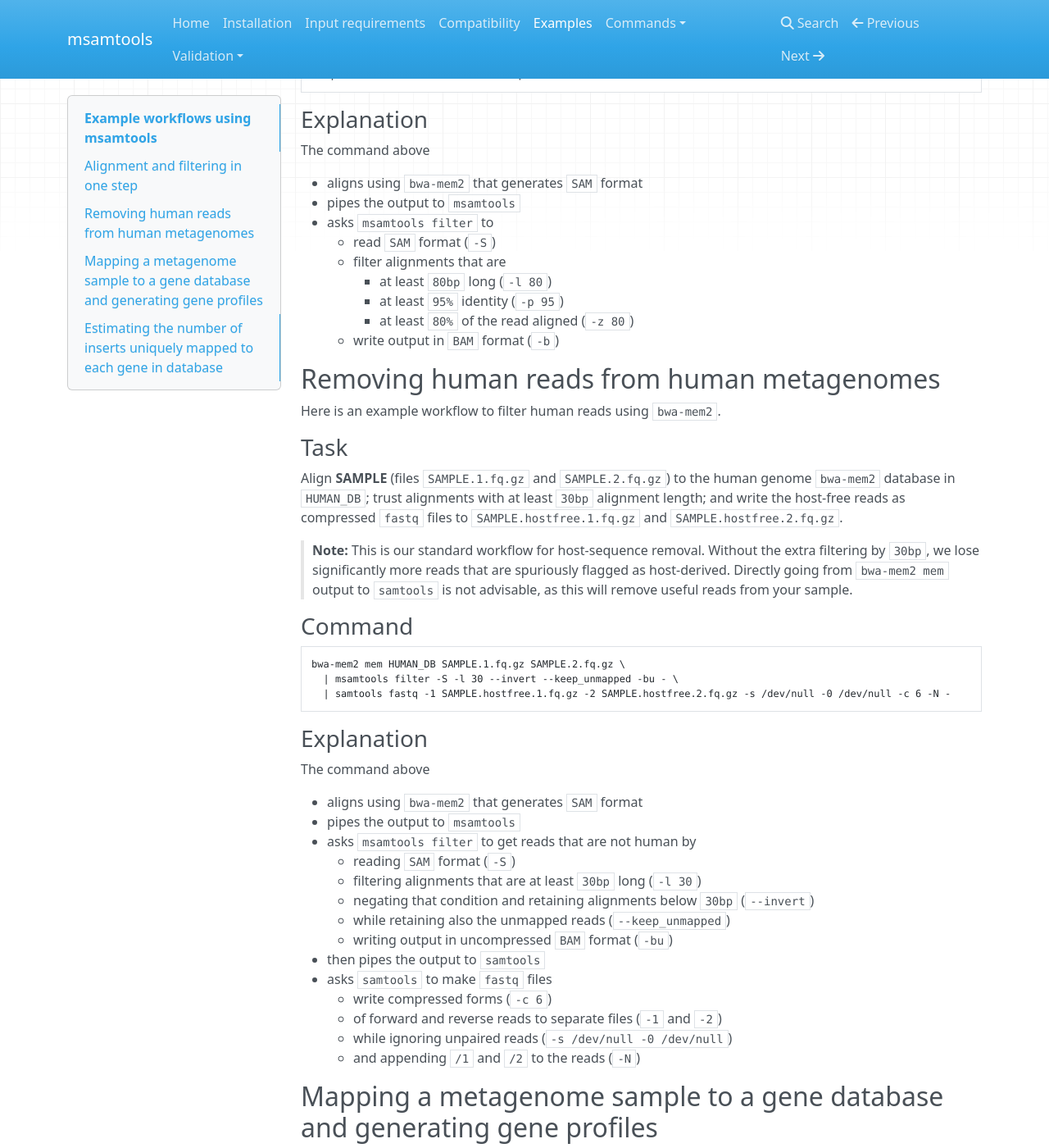
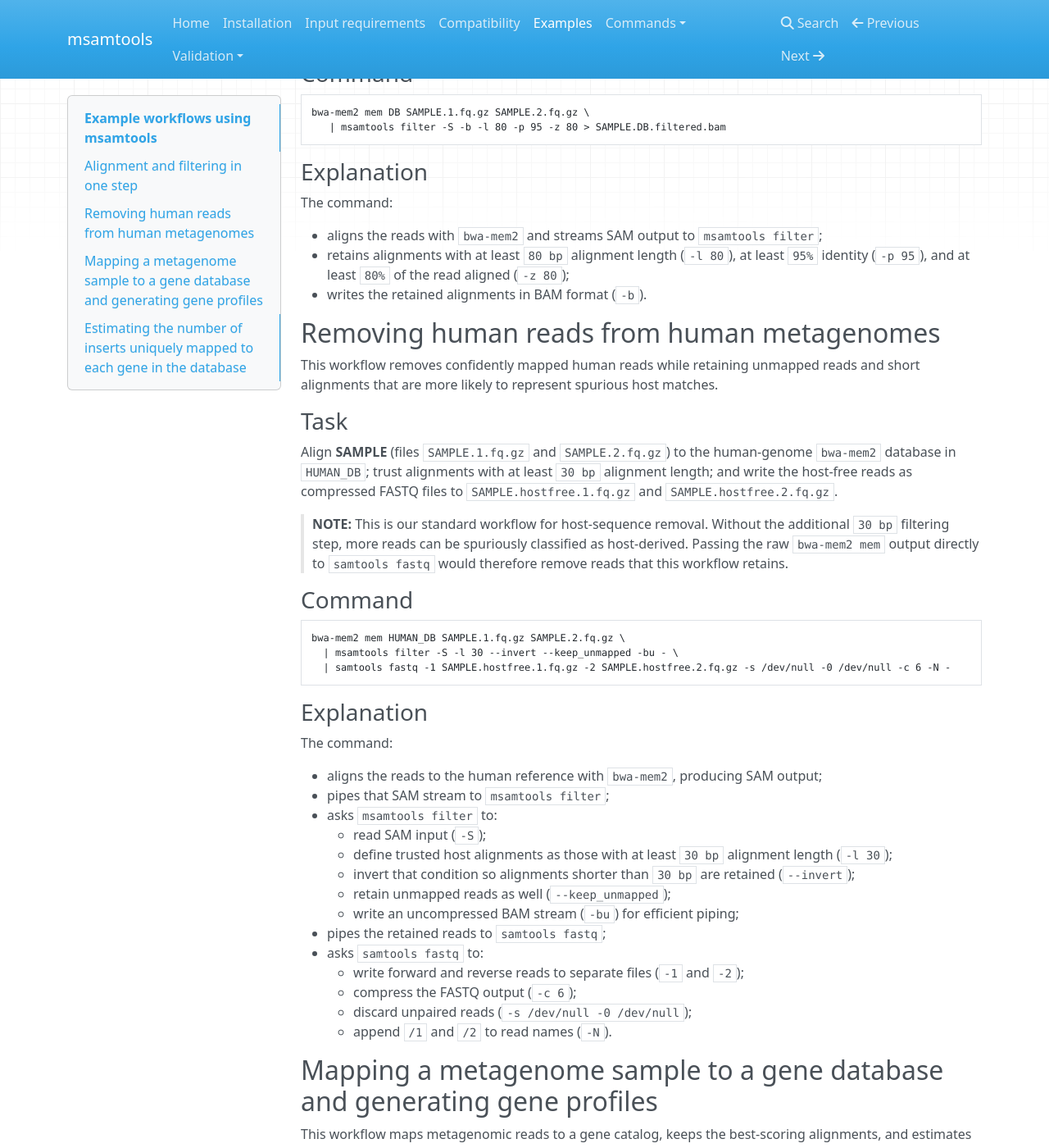
Before and after one commit to arumugamlab/msamtools, an MkDocs documentation site: the page built from docs/examples.md, in a window 1280 px wide and 1400 px high, scrolled down 509 px. Shown: the whole window at 82% size. Built offline with MkDocs 1.6.1, drawn with Linux system fonts in a browser that asks for light colours; nearby versions of some CDN libraries; some of the changed text lies outside the part shown.

Commit message:
docs: refine example workflows
- retain detailed explanation for the host-removal workflow
- simplify the remaining workflow explanations
- standardize alignment and insert terminology
- clarify streaming behavior across examples

````diff
--- a/docs/examples.md
+++ b/docs/examples.md
@@ -1,24 +1,29 @@
 # Example workflows using msamtools
 
 Similar to **samtools**, **msamtools** is designed to work on a stream,
-avoiding creation of intermediate files. Here are some example
-workflows using streams that **msamtools** will be useful in.
+avoiding creation of intermediate files. The examples below show common
+workflows that combine msamtools with aligners and samtools.
 
 > **NOTE:** Workflows using `--besthit` or `--uniqhit` require contiguous
 > QNAME grouping. See [Input requirements](input-requirements.md#qname-grouping).
 
+The human-read removal workflow is explained in more detail; the remaining
+examples focus on the options most relevant to each task.
+
 ## Alignment and filtering in one step
 
-If your aligner can write to `stdout`, then you can directly pipe the output
-to **msamtools** and filter on the fly.
+If your aligner can write to `stdout`, its output can be piped directly to
+**msamtools** and filtered on the fly.
 
 ### Task
+
 Align **SAMPLE** (files `SAMPLE.1.fq.gz` and `SAMPLE.2.fq.gz`) to the
-`bwa-mem2` database in `DB`; retain alignments at least `80bp` long,
-with at least `95%` identity, covering at least `80%` of the read;
-and write output to `SAMPLE.DB.filtered.bam`.
+`bwa-mem2` database in `DB`; retain alignments with an alignment length of at
+least `80 bp`, at least `95%` identity, and at least `80%` of the read aligned;
+and write the output to `SAMPLE.DB.filtered.bam`.
 
 ### Command
+
 ```bash
 bwa-mem2 mem DB SAMPLE.1.fq.gz SAMPLE.2.fq.gz \
    | msamtools filter -S -b -l 80 -p 95 -z 80 > SAMPLE.DB.filtered.bam
@@ -26,35 +31,33 @@ bwa-mem2 mem DB SAMPLE.1.fq.gz SAMPLE.2.fq.gz \
 
 ### Explanation
 
-The command above
+The command:
 
-* aligns using `bwa-mem2` that generates `SAM` format
-* pipes the output to `msamtools`
-* asks `msamtools filter` to
-    * read `SAM` format (`-S`)
-    * filter alignments that are
-        * at least `80bp` long (`-l 80`)
-        * at least `95%` identity (`-p 95`)
-        * at least `80%` of the read aligned (`-z 80`)
-    * write output in `BAM` format (`-b`)
+* aligns the reads with `bwa-mem2` and streams SAM output to `msamtools filter`;
+* retains alignments with at least `80 bp` alignment length (`-l 80`), at least
+  `95%` identity (`-p 95`), and at least `80%` of the read aligned (`-z 80`);
+* writes the retained alignments in BAM format (`-b`).
 
 ## Removing human reads from human metagenomes
 
-Here is an example workflow to filter human reads using `bwa-mem2`.
+This workflow removes confidently mapped human reads while retaining unmapped
+reads and short alignments that are more likely to represent spurious
+host matches.
 
 ### Task
+
 Align **SAMPLE** (files `SAMPLE.1.fq.gz` and `SAMPLE.2.fq.gz`) to the
-human genome `bwa-mem2` database in `HUMAN_DB`; trust alignments with
-at least `30bp` alignment length; and write the host-free reads as compressed
-`fastq` files to `SAMPLE.hostfree.1.fq.gz` and `SAMPLE.hostfree.2.fq.gz`.
+human-genome `bwa-mem2` database in `HUMAN_DB`; trust alignments with at least
+`30 bp` alignment length; and write the host-free reads as compressed FASTQ
+files to `SAMPLE.hostfree.1.fq.gz` and `SAMPLE.hostfree.2.fq.gz`.
 
->**Note:** This is our standard workflow for host-sequence removal.
-Without the extra filtering by `30bp`, we lose significantly more
-reads that are spuriously flagged as host-derived. Directly going
-from `bwa-mem2 mem` output to `samtools` is not advisable, as this
-will remove useful reads from your sample.
+> **NOTE:** This is our standard workflow for host-sequence removal. Without
+> the additional `30 bp` filtering step, more reads can be spuriously classified
+> as host-derived. Passing the raw `bwa-mem2 mem` output directly to
+> `samtools fastq` would therefore remove reads that this workflow retains.
 
 ### Command
+
 ```bash
 bwa-mem2 mem HUMAN_DB SAMPLE.1.fq.gz SAMPLE.2.fq.gz \
   | msamtools filter -S -l 30 --invert --keep_unmapped -bu - \
@@ -63,36 +66,40 @@ bwa-mem2 mem HUMAN_DB SAMPLE.1.fq.gz SAMPLE.2.fq.gz \
 
 ### Explanation
 
-The command above
+The command:
 
-* aligns using `bwa-mem2` that generates `SAM` format
-* pipes the output to `msamtools`
-* asks `msamtools filter` to get reads that are not human by
-    * reading `SAM` format (`-S`)
-    * filtering alignments that are at least `30bp` long (`-l 30`)
-    * negating that condition and retaining alignments below `30bp` (`--invert`)
-    * while retaining also the unmapped reads (`--keep_unmapped`)
-    * writing output in uncompressed `BAM` format (`-bu`)
-* then pipes the output to `samtools`
-* asks `samtools` to make `fastq` files
-    * write compressed forms (`-c 6`)
-    * of forward and reverse reads to separate files (`-1` and `-2`)
-    * while ignoring unpaired reads (`-s /dev/null -0 /dev/null`)
-    * and appending `/1` and `/2` to the reads (`-N`)
+* aligns the reads to the human reference with `bwa-mem2`, producing SAM output;
+* pipes that SAM stream to `msamtools filter`;
+* asks `msamtools filter` to:
+    * read SAM input (`-S`);
+    * define trusted host alignments as those with at least `30 bp` alignment
+      length (`-l 30`);
+    * invert that condition so alignments shorter than `30 bp` are retained
+      (`--invert`);
+    * retain unmapped reads as well (`--keep_unmapped`);
+    * write an uncompressed BAM stream (`-bu`) for efficient piping;
+* pipes the retained reads to `samtools fastq`;
+* asks `samtools fastq` to:
+    * write forward and reverse reads to separate files (`-1` and `-2`);
+    * compress the FASTQ output (`-c 6`);
+    * discard unpaired reads (`-s /dev/null -0 /dev/null`);
+    * append `/1` and `/2` to read names (`-N`).
 
 ## Mapping a metagenome sample to a gene database and generating gene profiles
 
-Here is an example workflow one would use after mapping metagenomic reads to IGC.
+This workflow maps metagenomic reads to a gene catalog, keeps the best-scoring
+alignments, and estimates relative gene abundances.
 
 ### Task
 
-Align **SAMPLE** (files `SAMPLE.1.fq.gz` and `SAMPLE.2.fq.gz`) to the
-gene catalog `bwa-mem2` database in `GENE_DB`; filter as in
-[Alignment and filtering in one step](#alignment-and-filtering-in-one-step)
-but retain only the highest-scoring hits; and write profile of all
-genes to `SAMPLE.profile.txt.gz`.
+Align **SAMPLE** (files `SAMPLE.1.fq.gz` and `SAMPLE.2.fq.gz`) to the gene
+catalog `bwa-mem2` database in `GENE_DB`; apply the same alignment thresholds
+as in [Alignment and filtering in one step](#alignment-and-filtering-in-one-step);
+retain only the highest-scoring hits; and write the gene profile to
+`SAMPLE.profile.txt.gz`.
 
 ### Command
+
 ```bash
 bwa-mem2 mem GENE_DB SAMPLE.1.fq.gz SAMPLE.2.fq.gz \
   | msamtools filter -S -bu -l 80 -p 95 -z 80 --besthit - \
@@ -101,32 +108,30 @@ bwa-mem2 mem GENE_DB SAMPLE.1.fq.gz SAMPLE.2.fq.gz \
 
 ### Explanation
 
-The command above
+The command:
 
-* aligns using `bwa-mem2` that generates `SAM` format
-* then pipes the output to `msamtools filter` to
-    * read `SAM` format (`-S`)
-    * filter alignments that are
-        * at least `80bp` long (`-l 80`)
-        * at least `95%` identity (`-p 95`)
-        * at least `80%` of the read aligned (`-z 80`)
-    * keep only best-scoring hits per read (`--besthit`)
-    * write output in uncompressed `BAM` format (`-bu`)
-* then pipes the output to `msamtools profile` to
-    * share multihit inserts proportionally among hits (`--multi=proportional`)
-    * calculate relative abundance profiles (`--unit=rel`)
-    * use sample label `SAMPLE` in the output file (`--label=SAMPLE`)
-    * and write compressed output to `SAMPLE.profile.txt.gz` (`-o`)
+* filters alignments using the `80 bp`, `95%` identity, and `80%` aligned-query
+  thresholds and retains the best-scoring hit(s) per read (`--besthit`);
+* streams uncompressed BAM output directly to `msamtools profile`;
+* shares multi-mapping inserts proportionally among reference genes
+  (`--multi=proportional`);
+* reports relative abundance (`--unit=rel`) using `SAMPLE` as the profile label.
 
-## Estimating the number of inserts uniquely mapped to each gene in database
+## Estimating the number of inserts uniquely mapped to each gene in the database
 
-Here is an example workflow one would use after mapping metagenomic reads to IGC.
+This workflow is similar to the previous example, but retains only reads with a
+unique best hit and reports insert counts rather than length-normalized relative
+abundances.
 
 ### Task
 
-Align **SAMPLE** (fastq files `SAMPLE.1.fq.gz` and `SAMPLE.2.fq.gz`) to the gene catalog `bwa-mem2` database in `GENE_DB`; filter as in [Mapping a metagenome sample to a gene database and generating gene profiles](#mapping-a-metagenome-sample-to-a-gene-database-and-generating-gene-profiles) but retain only reads uniquely mapping to a single reference; and write insert-counts for uniquely mapped inserts for all genes to `SAMPLE.profile.txt.gz`.
+Align **SAMPLE** (files `SAMPLE.1.fq.gz` and `SAMPLE.2.fq.gz`) to the gene
+catalog `bwa-mem2` database in `GENE_DB`; apply the same alignment thresholds
+as above; retain only reads with a unique highest-scoring hit; and write
+insert counts for uniquely mapped inserts to `SAMPLE.profile.txt.gz`.
 
 ### Command
+
 ```bash
 bwa-mem2 mem GENE_DB SAMPLE.1.fq.gz SAMPLE.2.fq.gz \
   | msamtools filter -S -bu -l 80 -p 95 -z 80 --uniqhit - \
@@ -135,20 +140,11 @@ bwa-mem2 mem GENE_DB SAMPLE.1.fq.gz SAMPLE.2.fq.gz \
 
 ### Explanation
 
-The command above
+The command:
 
-* aligns using `bwa-mem2` that generates `SAM` format
-* then pipes the output to `msamtools filter` to
-    * read `SAM` format (`-S`)
-    * filter alignments that are
-        * at least `80bp` long (`-l 80`)
-        * at least `95%` identity (`-p 95`)
-        * at least `80%` of the read aligned (`-z 80`)
-    * keep only best-scoring hits per read provided best-hit is unique (`--uniqhit`)
-    * write output in uncompressed `BAM` format (`-bu`)
-* then pipes the output to `msamtools profile` to
-    * ignore all multihit inserts (`--multi=ignore`)
-    * avoid sequence-length normalization (`--nolen`)
-    * calculate actual abundance profiles (`--unit=ab`)
-    * use sample label `SAMPLE` in the output file (`--label=SAMPLE`)
-    * and write compressed output to `SAMPLE.profile.txt.gz` (`-o`)
+* retains only reads with a unique highest-scoring alignment (`--uniqhit`);
+* ignores any remaining multi-mapping inserts during profiling
+  (`--multi=ignore`);
+* disables sequence-length normalization (`--nolen`);
+* reports insert-count abundance (`--unit=ab`) using `SAMPLE` as the profile
+  label.
````
